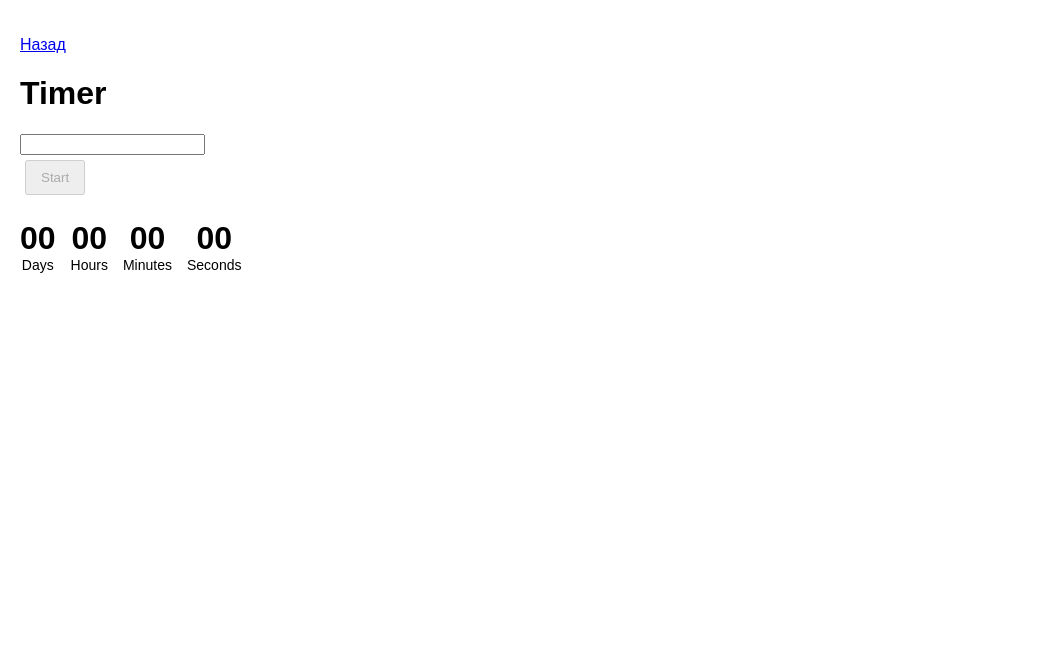
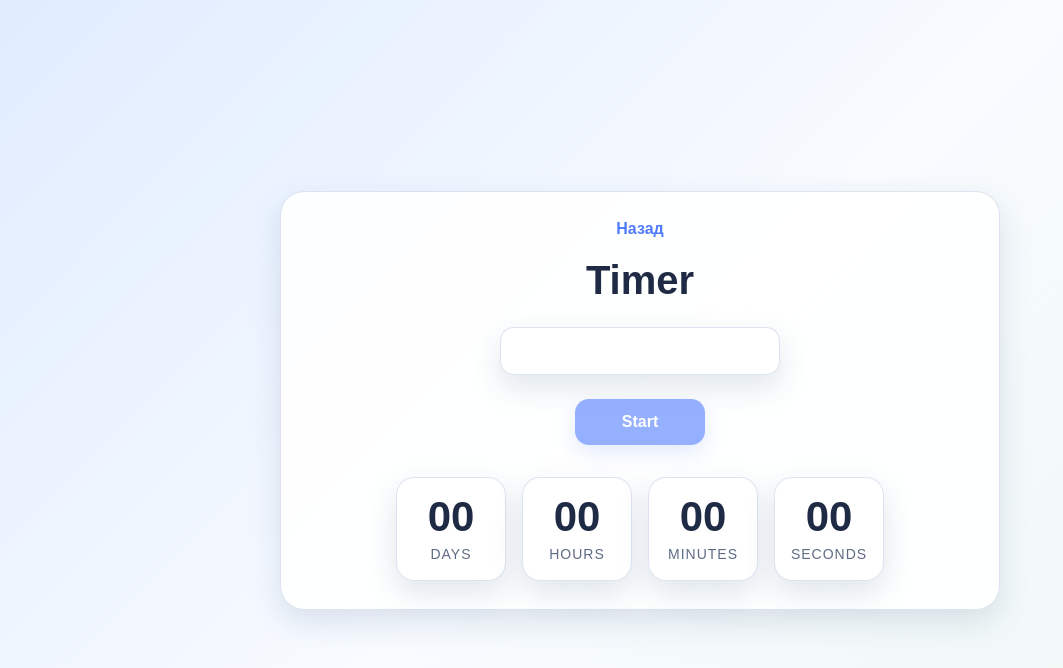
Before and after one commit to kopolorte08-del/wt-js-02-color-switcher-timer, a website built with Parcel: page 02-timer.html in a window 1280 px wide. Shown: the whole page, without its empty margins (0-1063 px from the left). Built offline with nearby package versions, Linux system fonts and the light colour scheme.

Commit message:
Update common.css

```diff
--- a/css/common.css
+++ b/css/common.css
@@ -2,35 +2,200 @@
   box-sizing: border-box;
 }
 
+:root {
+  --bg-main: linear-gradient(135deg, #e0ecff 0%, #f8fbff 50%, #eef7f3 100%);
+  --card-bg: rgba(255, 255, 255, 0.88);
+  --text-main: #1f2a44;
+  --text-muted: #5f6b85;
+  --accent: #4f7cff;
+  --accent-hover: #3d67dd;
+  --danger: #ff5f6d;
+  --danger-hover: #e14c59;
+  --border: rgba(120, 145, 190, 0.25);
+  --shadow: 0 12px 30px rgba(56, 84, 129, 0.15);
+}
+
 body {
+  margin: 0;
+  min-height: 100vh;
   font-family: Arial, sans-serif;
-  padding: 20px;
+  color: var(--text-main);
+  background: var(--bg-main);
+  display: flex;
+  flex-direction: column;
+  justify-content: center;
+  align-items: center;
+  padding: 24px;
+}
+
+h1 {
+  margin: 0 0 24px;
+  font-size: 40px;
+  text-align: center;
+}
+
+p {
+  margin: 0 0 20px;
+}
+
+a {
+  color: var(--accent);
+  text-decoration: none;
+  font-weight: 700;
+}
+
+a:hover {
+  text-decoration: underline;
+}
+
+ul {
+  list-style: none;
+  padding: 0;
   margin: 0;
+  width: 100%;
+  max-width: 420px;
+}
+
+li + li {
+  margin-top: 14px;
+}
+
+ul a {
+  display: block;
+  text-align: center;
+  padding: 16px 20px;
+  border-radius: 16px;
+  background: var(--card-bg);
+  border: 1px solid var(--border);
+  box-shadow: var(--shadow);
+  font-size: 20px;
 }
 
 button {
-  margin: 5px;
-  padding: 8px 14px;
+  margin: 6px;
+  padding: 14px 26px;
+  min-width: 130px;
+  border: none;
+  border-radius: 14px;
+  font-size: 16px;
+  font-weight: 700;
   cursor: pointer;
+  color: #fff;
+  background: var(--accent);
+  box-shadow: 0 8px 20px rgba(79, 124, 255, 0.25);
+  transition: transform 0.2s ease, opacity 0.2s ease, background 0.2s ease;
+}
+
+button:hover:not(:disabled) {
+  background: var(--accent-hover);
+  transform: translateY(-2px);
+}
+
+button:disabled {
+  opacity: 0.6;
+  cursor: not-allowed;
+  transform: none;
+}
+
+button[data-stop] {
+  background: var(--danger);
+  box-shadow: 0 8px 20px rgba(255, 95, 109, 0.22);
+}
+
+button[data-stop]:hover:not(:disabled) {
+  background: var(--danger-hover);
+}
+
+input {
+  width: 100%;
+  max-width: 280px;
+  padding: 14px 16px;
+  border: 1px solid var(--border);
+  border-radius: 14px;
+  outline: none;
+  font-size: 16px;
+  color: var(--text-main);
+  background: rgba(255, 255, 255, 0.92);
+  box-shadow: var(--shadow);
+  margin-bottom: 18px;
 }
 
 .timer {
   display: flex;
-  gap: 15px;
-  margin-top: 20px;
+  flex-wrap: wrap;
+  justify-content: center;
+  gap: 16px;
+  margin-top: 26px;
 }
 
 .field {
+  min-width: 110px;
+  padding: 18px 14px;
+  border-radius: 18px;
+  background: var(--card-bg);
+  border: 1px solid var(--border);
+  box-shadow: var(--shadow);
   display: flex;
   flex-direction: column;
   align-items: center;
 }
 
 .value {
-  font-size: 32px;
-  font-weight: bold;
+  font-size: 42px;
+  font-weight: 700;
+  line-height: 1;
+  margin-bottom: 8px;
 }
 
 .label {
   font-size: 14px;
+  text-transform: uppercase;
+  letter-spacing: 1px;
+  color: var(--text-muted);
 }
+
+.controls,
+.buttons-row {
+  display: flex;
+  justify-content: center;
+  flex-wrap: wrap;
+  gap: 8px;
+}
+
+.page-card {
+  width: 100%;
+  max-width: 720px;
+  background: var(--card-bg);
+  border: 1px solid var(--border);
+  border-radius: 24px;
+  box-shadow: var(--shadow);
+  padding: 28px;
+  text-align: center;
+}
+
+@media (max-width: 600px) {
+  body {
+    padding: 16px;
+  }
+
+  h1 {
+    font-size: 30px;
+  }
+
+  .page-card {
+    padding: 20px;
+  }
+
+  .field {
+    min-width: 92px;
+  }
+
+  .value {
+    font-size: 34px;
+  }
+
+  button {
+    width: 100%;
+    max-width: 240px;
+  }
+}
```
